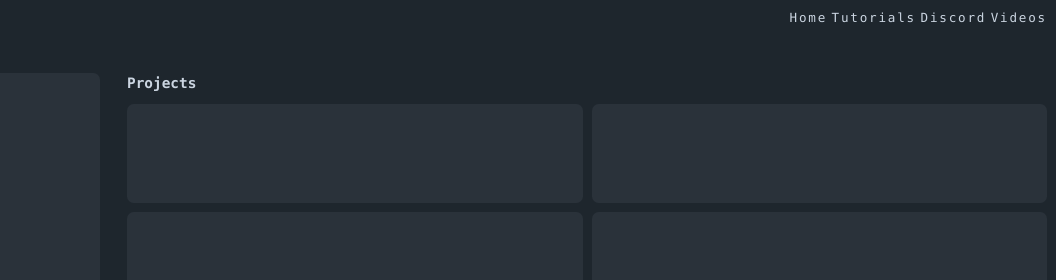
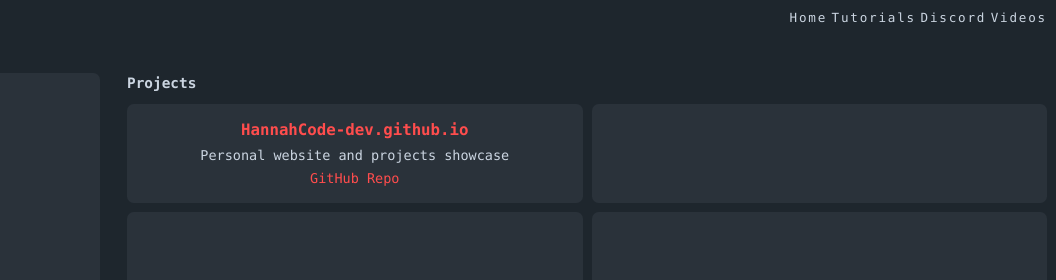
Before and after one commit to HannahCode-dev/HannahCode-dev.github.io, a plain HTML site: page index.html in a window 1280 px wide. Shown: the top 280 px of the page, 224-1280 px from the left. Drawn offline with nearby package versions, Linux system fonts and the light colour scheme.

Commit message:
New Project Added

```diff
--- a/index.html
+++ b/index.html
@@ -139,7 +139,16 @@
      Projects
     </h3>
     <div class="grid grid-cols-2 gap-[0.5rem] max-w-4xl">
-     <div class="bg-[#2a323a] rounded-md h-[5rem] sm:h-[5.5rem]">
+     <div class="bg-[#2a323a] rounded-md h-[5rem] sm:h-[5.5rem] flex flex-col justify-center items-center p-2 space-y-1 hover:bg-[#ff4d4d] transition-colors duration-300 cursor-pointer">
+      <h4 class="text-[#ff4d4d] font-semibold text-sm truncate">
+       HannahCode-dev.github.io
+      </h4>
+      <p class="text-[#cbd5e1] text-xs truncate">
+       Personal website and projects showcase
+      </p>
+      <a href="https://github.com/HannahCode-dev/HannahCode-dev.github.io" target="_blank" rel="noopener noreferrer" class="text-[#ff4d4d] text-xs hover:underline truncate">
+       GitHub Repo
+      </a>
      </div>
      <div class="bg-[#2a323a] rounded-md h-[5rem] sm:h-[5.5rem]">
      </div>
```
